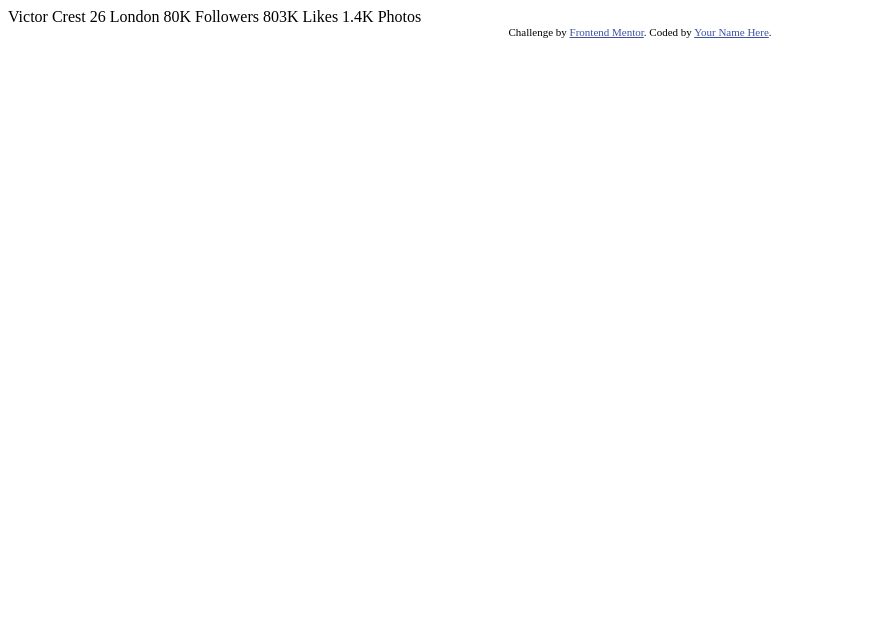
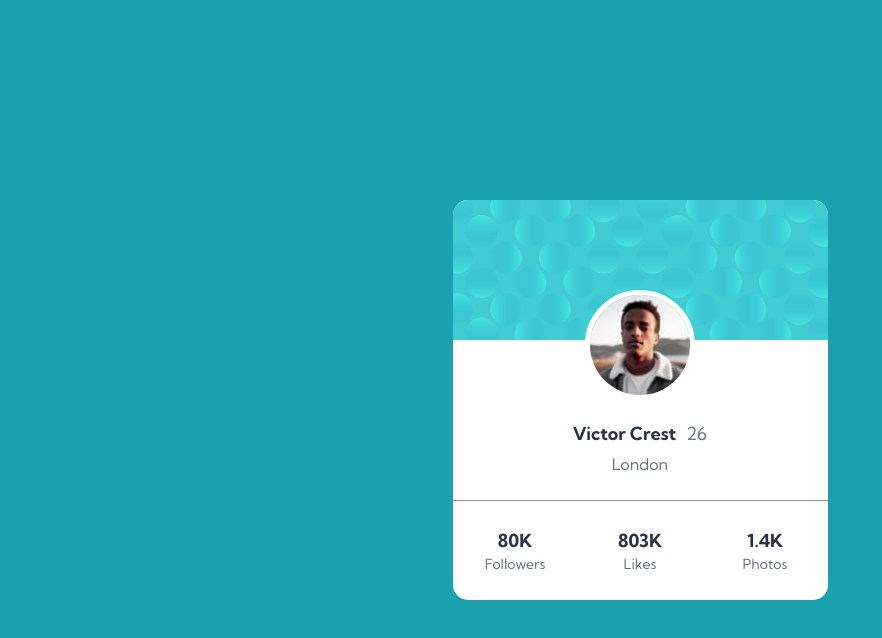
Before and after one commit to ManuelTavera/profile-card-component, a plain HTML site: page index.html in a window 1280 px wide. Shown: the whole page, without its empty margins (0-882 px from the left). Drawn offline with Linux system fonts and the light colour scheme.

Commit message:
Finish card styles

```diff
--- a/index.html
+++ b/index.html
@@ -3,33 +3,58 @@
 <head>
   <meta charset="UTF-8">
   <meta name="viewport" content="width=device-width, initial-scale=1.0"> <!-- displays site properly based on user's device -->
-
   <link rel="icon" type="image/png" sizes="32x32" href="./images/favicon-32x32.png">
-
+  <link rel="stylesheet" href="./style.css">
   <title>Frontend Mentor | Profile card component</title>
-
-  <!-- Feel free to remove these styles or customise in your own stylesheet 👍 -->
-  <style>
-    .attribution { font-size: 11px; text-align: center; }
-    .attribution a { color: hsl(228, 45%, 44%); }
-  </style>
+  <link rel="preconnect" href="https://fonts.googleapis.com">
+<link rel="preconnect" href="https://fonts.gstatic.com" crossorigin>
+<link href="https://fonts.googleapis.com/css2?family=Kumbh+Sans:wght@400;700&display=swap" rel="stylesheet">
 </head>
 <body>
+  <main class="wrapper">
+    <div class="pattern-top"></div>
+    <div class="information">
+      <div class="picture">
+        <img src="./images/image-victor.jpg" alt="Profile picture">
+      </div>
+      <div class="name-age">
+          <p class="name">
             Victor Crest
+          </p>
+          <p class="age">
             26
+          </p>
+      </div>
+      <p class="city">
         London
-
+      </p>
+    </div>
+    <div class="statistics">
+      <div class="stats">
+        <p class="stats-number">
           80K
+        </p>
+        <p class="stats-categories">
           Followers
-
+        </p>
+      </div>
+      <div class="stats">
+        <p class="stats-number">
           803K
+        </p>
+        <p class="stats-categories">
           Likes
-
+        </p>
+      </div>
+      <div class="stats">
+        <p class="stats-number">
           1.4K
+        </p>
+        <p class="stats-categories">
           Photos
-  <div class="attribution">
-    Challenge by <a href="https://www.frontendmentor.io?ref=challenge" target="_blank">Frontend Mentor</a>.
-    Coded by <a href="#">Your Name Here</a>.
+        </p>
       </div>
+    </div>
+  </main>
 </body>
 </html>
--- /dev/null
+++ b/style.css
@@ -0,0 +1,155 @@
+:root {
+    --dark-cyan: hsl(185, 75%, 39%);
+    --dark-blue: hsl(229, 23%, 23%);
+    --grayish-blue: hsl(227, 10%, 46%);
+    --dark-gray: hsl(0, 0%, 59%);
+}
+
+/* This css reset is from the Treasure Trove of Josh Comeau */
+/*
+  1. Use a more-intuitive box-sizing model.
+*/
+*, *::before, *::after {
+    box-sizing: border-box;
+  }
+
+  /*
+    2. Remove default margin
+  */
+  * {
+    margin: 0;
+  }
+
+  /*
+    3. Allow percentage-based heights in the application
+  */
+  html, body {
+    height: 100%;
+  }
+
+  /*
+    Typographic tweaks!
+    4. Add accessible line-height
+    5. Improve text rendering
+  */
+  body {
+    line-height: 1.5;
+    -webkit-font-smoothing: antialiased;
+  }
+
+  /*
+    6. Improve media defaults
+  */
+  img, picture, video, canvas, svg {
+    display: block;
+    max-width: 100%;
+  }
+
+  /*
+    7. Remove built-in form typography styles
+  */
+  input, button, textarea, select {
+    font: inherit;
+  }
+
+  /*
+    8. Avoid text overflows
+  */
+  p, h1, h2, h3, h4, h5, h6 {
+    overflow-wrap: break-word;
+  }
+
+body {
+    background-color: var(--dark-cyan);
+    display: flex;
+    justify-content: center;
+    align-items: center;
+    font-family: 'Kumbh Sans', sans-serif;
+    position: relative;
+}
+
+.wrapper {
+    width: 375px;
+    height: 400px;
+    background-color: hsl(0, 0%, 100%);
+    border-radius: 15px;
+    overflow: hidden;
+    display: flex;
+    flex-direction: column;
+}
+
+.pattern-top {
+    flex: 1 1 35%;
+    background-image: url("./images/bg-pattern-card.svg");
+    background-size: cover;
+    background-position: center center;
+}
+
+.information {
+    flex: 1 1 40%;
+    display: flex;
+    align-items: center;
+    flex-direction: column;
+}
+
+.statistics {
+    flex: 1 1 25%;
+    display: flex;
+    border-top: 1px solid var(--dark-gray);
+    align-items: center;
+}
+
+.picture {
+    width: 110px;
+    height: 110px;
+    border-radius: 50%;
+    margin-top: -50px;
+    border: 5px solid hsl(0, 0%, 100%);
+    overflow: hidden;
+    margin-bottom: 20px;
+}
+
+.picture img {
+    height: 100%;
+    object-fit: cover;
+}
+
+.name-age {
+    display: flex;
+    justify-content: space-between;
+    align-items: baseline;
+    font-size: 1.125rem;
+    margin-bottom: 5px;
+}
+
+.name {
+    font-weight: 700;
+    margin-right: 10px;
+    color: var(--dark-blue);
+}
+
+.age {
+    color: var(--grayish-blue);
+}
+
+.city {
+    color: var(--grayish-blue);
+}
+
+.stats {
+    display: flex;
+    flex-direction: column;
+    align-items: center;
+    flex: 1;
+}
+
+.stats-number {
+    font-weight: 700;
+    color: var(--dark-blue);
+    font-size: 1.125rem;
+}
+
+.stats-categories {
+    color: var(--grayish-blue);
+    font-size: 0.875rem;
+}
```
Lines whose indentation alone changed are shown as unchanged.
